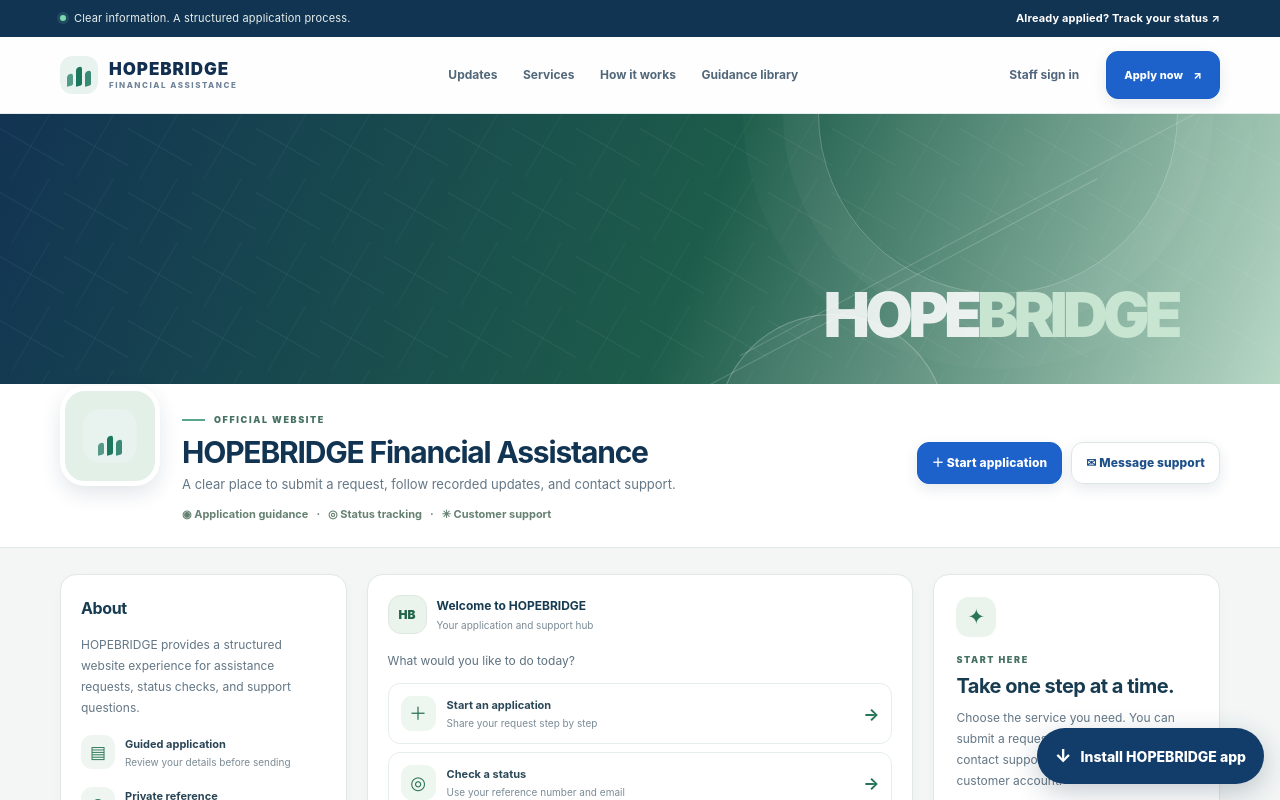
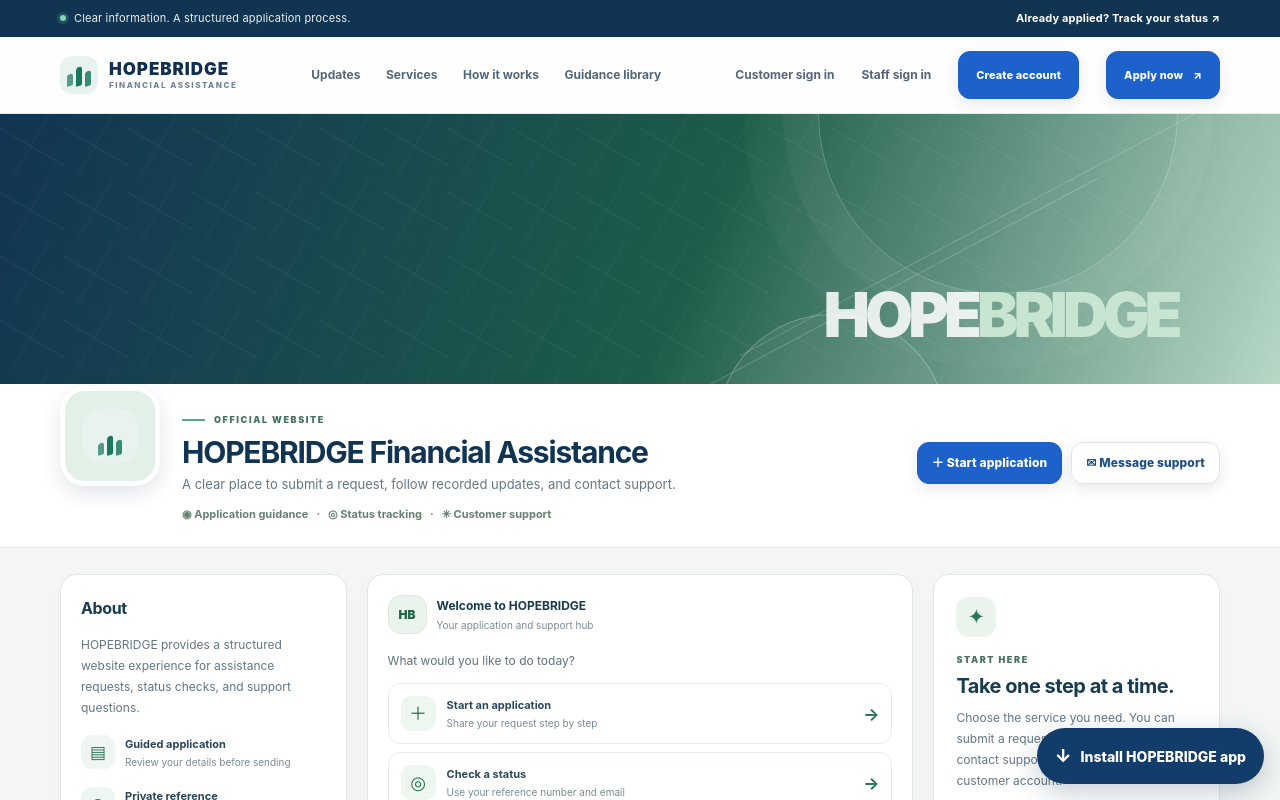
Before and after one commit to agentsarahmitchell56-code/USHopeBridge, a Next.js app: page / in a window 1280 px wide. Shown: the top 800 px of the page. Built offline with nearby package versions, Linux system fonts and the light colour scheme.

Commit message:
Add customer sign-in and account creation links to homepage

```diff
--- a/app/page.tsx
+++ b/app/page.tsx
@@ -36,7 +36,9 @@ export default function HomePage() {
             <Link href="/posts">Guidance library</Link>
           </nav>
           <div className="hb-nav-actions">
+            <Link className="hb-login-link" href="/account/login">Customer sign in</Link>
             <Link className="hb-login-link" href="/admin/login">Staff sign in</Link>
+            <Link className="hb-button hb-button-small" href="/account/signup">Create account</Link>
             <Link className="hb-button hb-button-small" href="/apply">Apply now <span aria-hidden="true">↗</span></Link>
           </div>
           <MobileMenu />
```
